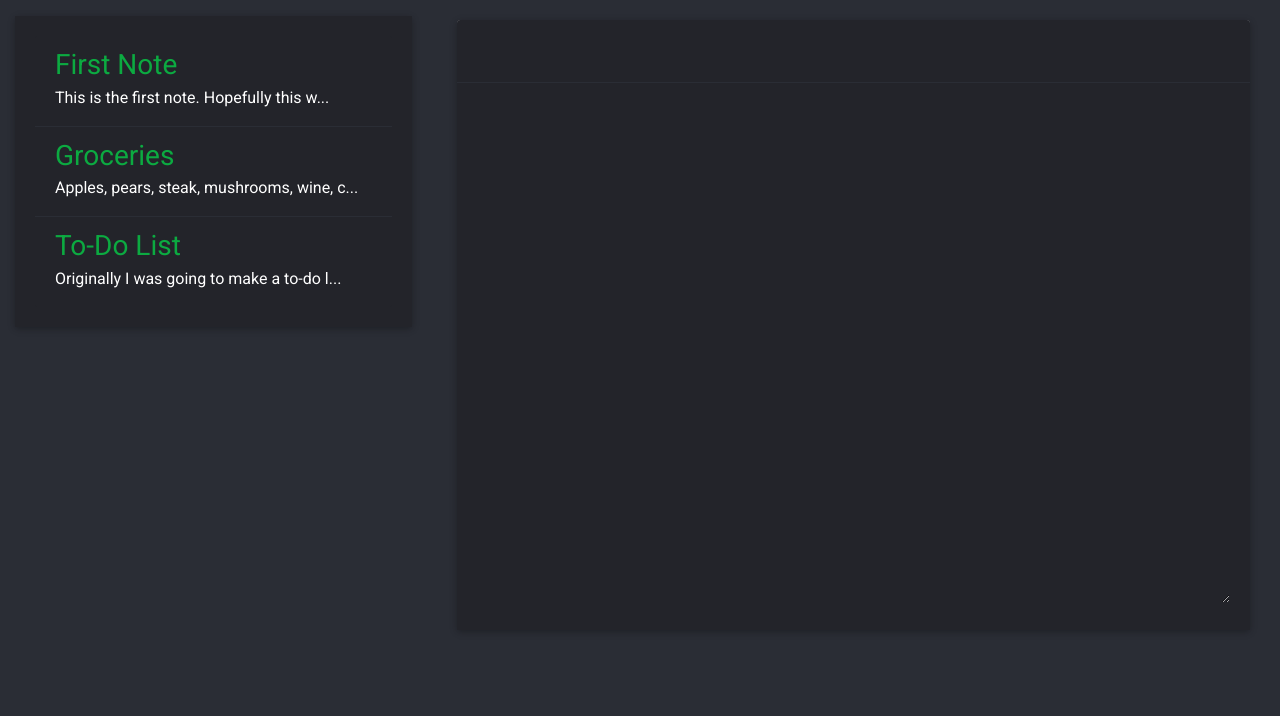
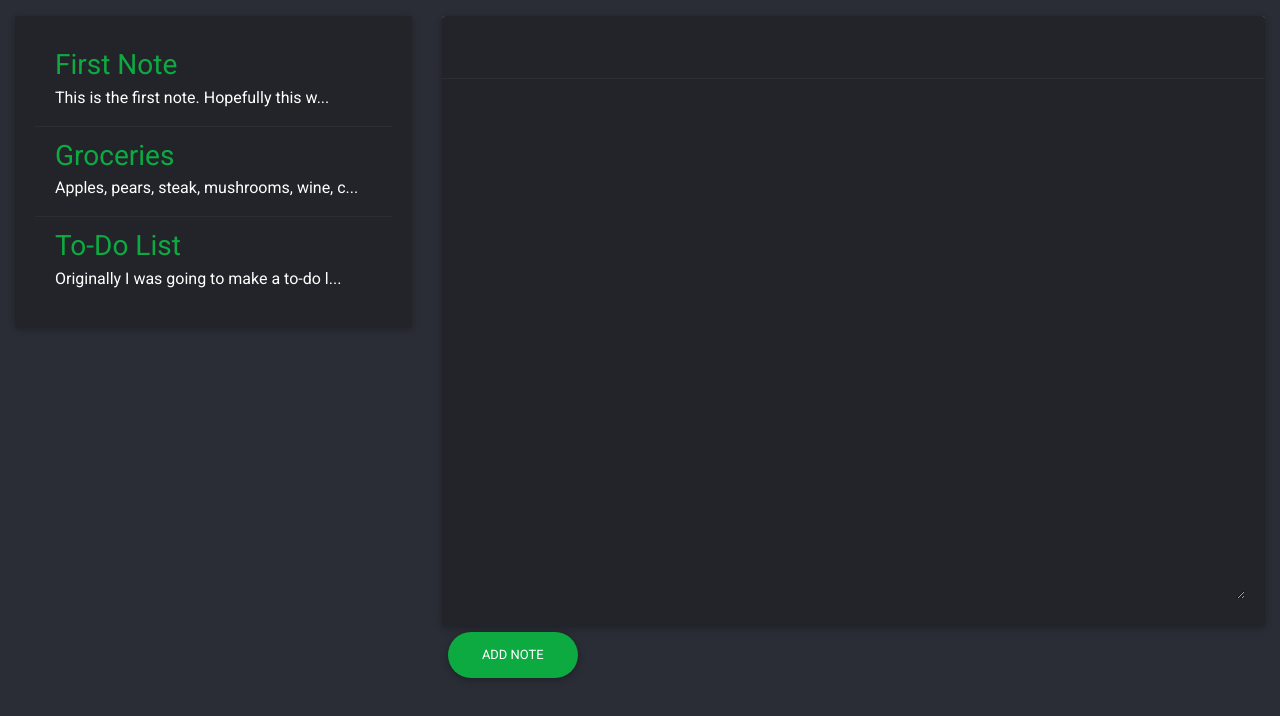
Before and after one commit to coulthurst/notes, a React (Create React App) app: page / in a window 1280 px wide. Shown: the top 716 px of the page. Built offline with nearby package versions, Linux system fonts and the light colour scheme.

Commit message:
add note is functional

```diff
--- a/public/style.css
+++ b/public/style.css
@@ -44,3 +44,8 @@ body {
 .note-editor .card-header {
   border-bottom: 1px solid rgb(42, 45, 53);
 }
+
+#btn--add {
+  background-color: #0caa41 !important;
+  border-radius: 40px;
+}
--- a/src/components/App.js
+++ b/src/components/App.js
@@ -61,13 +61,25 @@ class App extends Component {
     newNote.body = text;
     this.setState({ selectedNote: newNote });
   };
-
+  onAddNote = () => {
+    let id = this.state.notes.length + 1;
+    const note = {
+      id: id,
+      title: "Untitled",
+      body: "",
+      location: null,
+      date: null,
+      tags: null
+    };
+    this.setState({
+      selectedNote: note,
+      notes: [...this.state.notes, note]
+    });
+  };
   onNoteSave = note => {
-    // check if the note already exists
     let newNoteList = this.state.notes;
     for (let i = 0; i < newNoteList.length; i++) {
       if (note.id === newNoteList[i].id) {
-        console.log("here");
         newNoteList[i] = note;
         this.setState({ notes: newNoteList });
         return;
@@ -87,14 +99,13 @@ class App extends Component {
           </MDBCol>
 
           <MDBCol size="8">
-            <MDBContainer style={{ marginTop: "20px" }}>
             <NoteEditor
               note={this.state.selectedNote}
               onUpdateNoteTitle={this.onUpdateNoteTitle}
               onUpdateNoteBody={this.onUpdateNoteBody}
               onNoteSave={this.onNoteSave}
+              onAddNote={this.onAddNote}
             />
-            </MDBContainer>
           </MDBCol>
         </MDBRow>
       </MDBContainer>
--- a/src/components/NoteEditor/NoteEditor.js
+++ b/src/components/NoteEditor/NoteEditor.js
@@ -4,7 +4,8 @@ import {
   MDBCardTitle,
   MDBCardText,
   MDBCardBody,
-  MDBCardHeader
+  MDBCardHeader,
+  MDBBtn
 } from "mdbreact";
 
 class NoteEditor extends Component {
@@ -15,10 +16,11 @@ class NoteEditor extends Component {
     this.props.onUpdateNoteBody(e.target.value);
   };
   onNoteSave = () => {
-    console.log(this.props.note);
     this.props.onNoteSave(this.props.note);
   };
-
+  onAddNote = () => {
+    this.props.onAddNote();
+  };
   render() {
     return (
       <div className="note-editor">
@@ -54,6 +56,9 @@ class NoteEditor extends Component {
             {/* <MDBBtn color="deep-orange">go somewhere</MDBBtn> */}
           </MDBCardBody>
         </MDBCard>
+        <MDBBtn id="btn--add" onClick={this.onAddNote}>
+          Add Note
+        </MDBBtn>
       </div>
     );
   }
```
Lines whose indentation alone changed are shown as unchanged.
